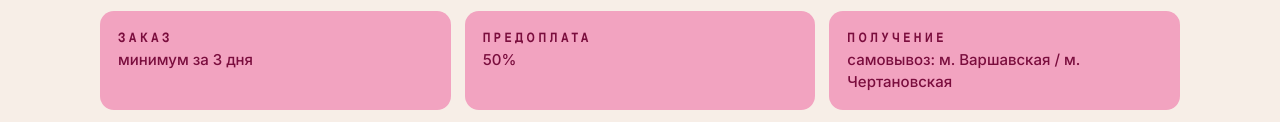
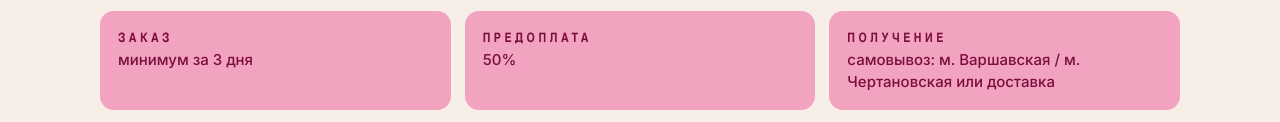
Before and after one commit to makunouchiippo/na-sladkoe, a plain HTML site: page index.html in a window 1280 px wide. Shown: the part 1178-1300 px from the top of the page. Drawn offline with nearby package versions, Linux system fonts and the light colour scheme; a web font is replaced by a local one.

Commit message:
Add files via upload

```diff
--- a/index.html
+++ b/index.html
@@ -241,7 +241,7 @@ footer small{display:block;color:var(--mut);margin-top:12px;font-size:14px}
   <div class="facts">
     <div class="fact"><span class="lbl">Заказ</span><p>минимум за 3 дня</p></div>
     <div class="fact"><span class="lbl">Предоплата</span><p>50%</p></div>
-    <div class="fact"><span class="lbl">Получение</span><p>самовывоз: м. Варшавская / м. Чертановская</p></div>
+    <div class="fact"><span class="lbl">Получение</span><p>самовывоз: м. Варшавская / м. Чертановская или доставка</p></div>
   </div>
   <div class="sizes">
     <div class="size"><span class="lbl">Бенто</span><p>Маленький торт на 2–3 человека, примерно 500 г</p></div>
@@ -379,7 +379,7 @@ footer small{display:block;color:var(--mut);margin-top:12px;font-size:14px}
   <div class="facts">
     <div class="fact"><span class="lbl">Заказ</span><p>минимум за 3 дня</p></div>
     <div class="fact"><span class="lbl">Предоплата</span><p>50%</p></div>
-    <div class="fact"><span class="lbl">Получение</span><p>самовывоз: м. Варшавская / м. Чертановская</p></div>
+    <div class="fact"><span class="lbl">Получение</span><p>самовывоз: м. Варшавская / м. Чертановская или доставка</p></div>
   </div>
 </section>
 
```
